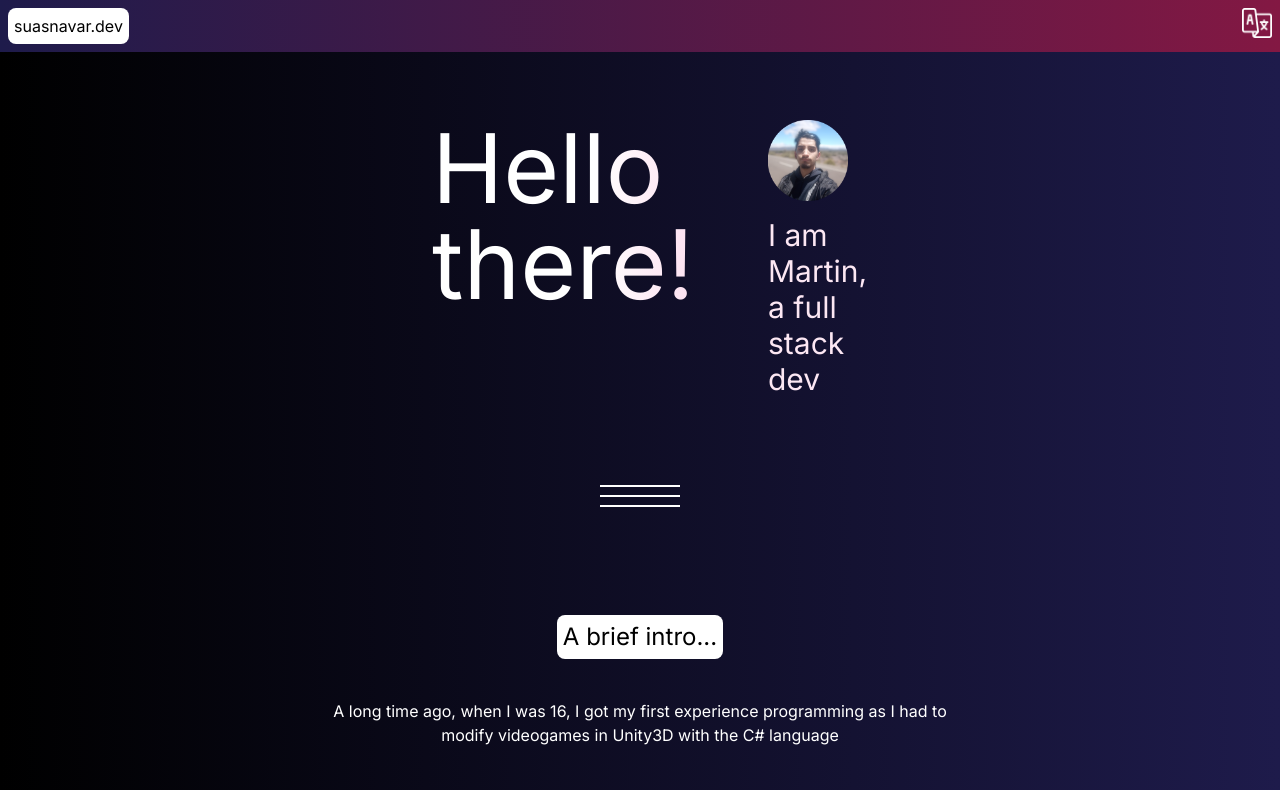
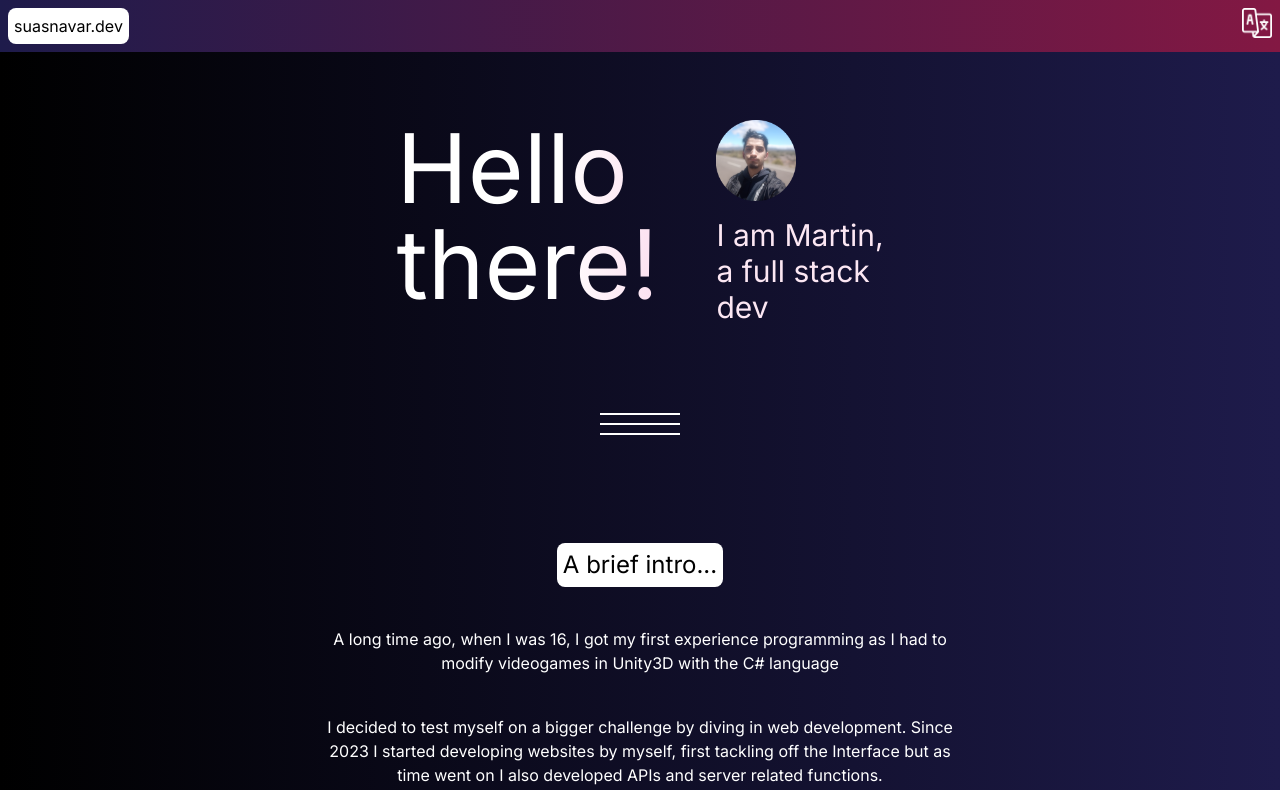
Before and after one commit to martinsuasnavar/portfolio, a Next.js app: page /en in a window 1280 px wide. Shown: the top 790 px of the page. Built offline with nearby package versions, Linux system fonts and the light colour scheme.

Commit message:
Update page.tsx

```diff
--- a/src/app/[locale]/page.tsx
+++ b/src/app/[locale]/page.tsx
@@ -45,23 +45,21 @@ export default function Home() {
         <section className="text-8xl">
             <div className="flex justify-center">
                <div className="p-7 sm:ml-0 sm:p-0 flex">
-               <text className="text-left mt-10 bg-gradient-to-r from-white via-white to-pink-200 inline-block text-transparent bg-clip-text w-80"
+               <text className=" text-left mt-10 bg-gradient-to-r from-white via-white to-pink-200 inline-block text-transparent bg-clip-text w-80"
                >{t("greet")}</text>
-               <div className=" ml-4 text-pink-100 text-3xl text-left">
-               <section>
+               <section className=" text-pink-100 text-3xl text-left">
                   <div className="justify-left flex mt-10 mb-4">
                   <Image src="/dev.png"
                     width={80}
                     height={80}
                     alt="dev picture"/>
                   </div>
-                  <div className="w-20">
+                  <div>
                     <div>{t("fastPresentation.0")}</div>
                     <div>{t("fastPresentation.1")}</div>
                     <div>{t("fastPresentation.2")}</div>
                   </div>
                </section>
-               </div>
                </div>
             </div>
 
```
